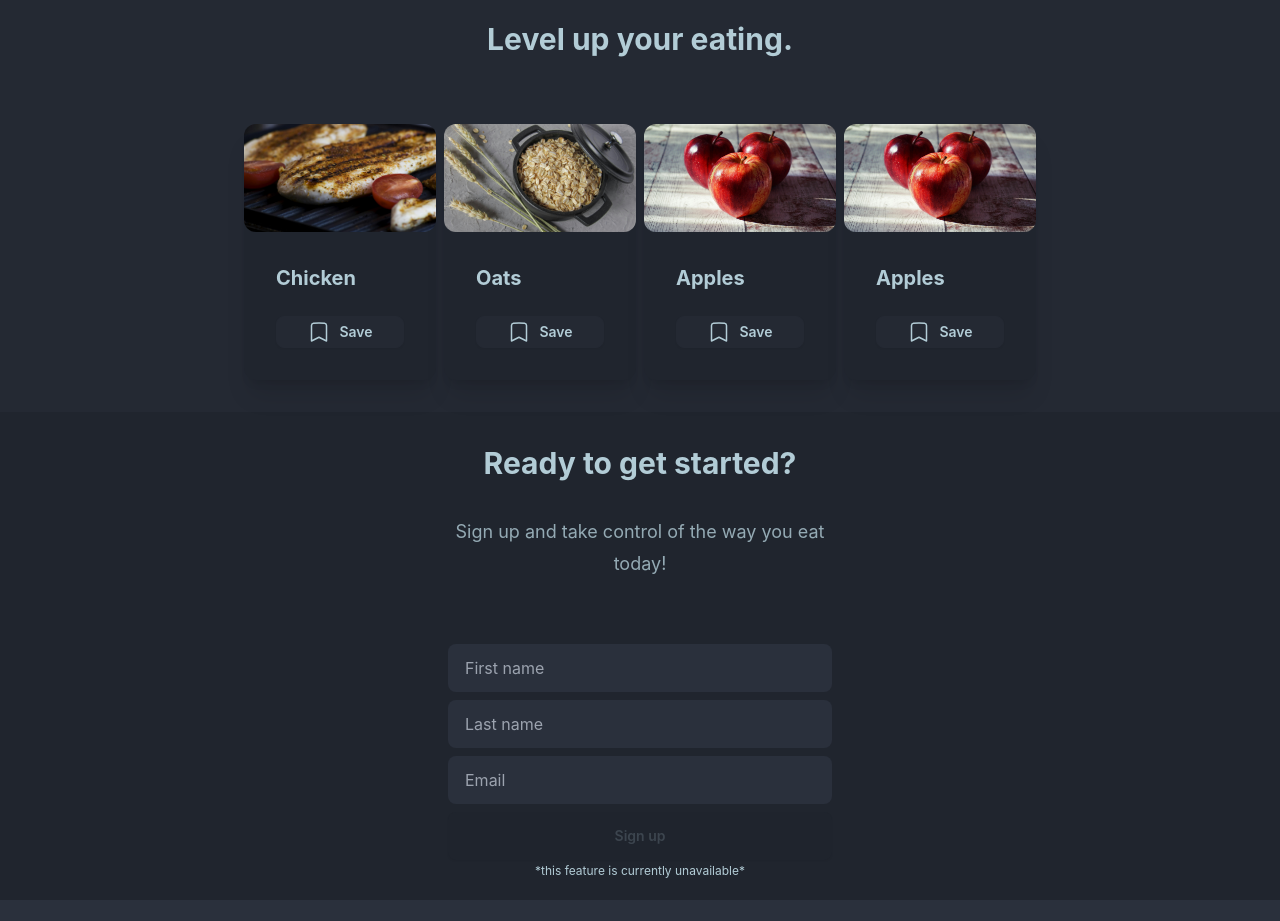
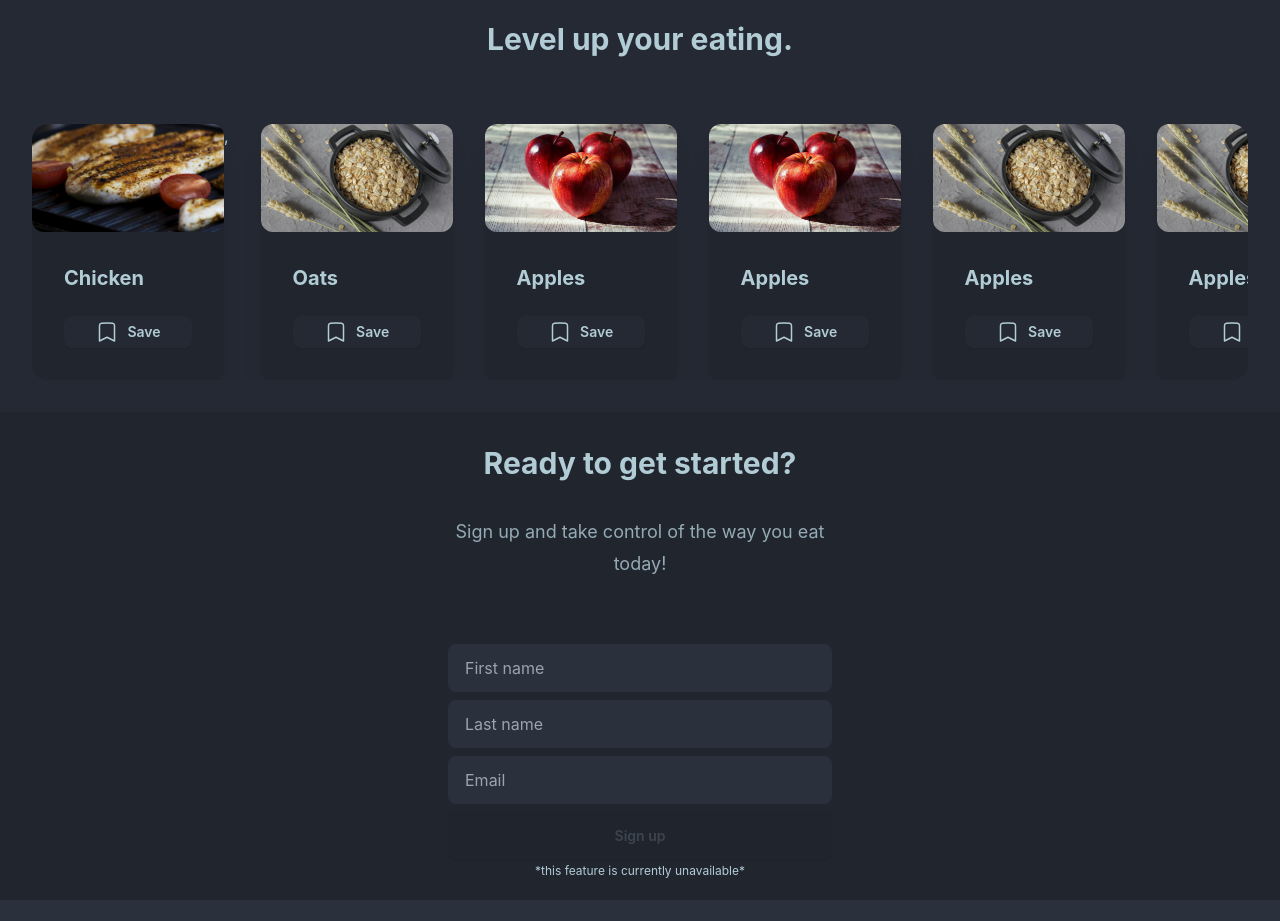
Before and after one commit to DanielCW7/food-finder, a React (Create React App) app: page / in a window 1280 px wide. Shown: the part 2700-3621 px from the top of the page. Built offline with nearby package versions, Linux system fonts and the light colour scheme.

Commit message:
BUILD(slider): style slider for 'suggestion' section

```diff
--- a/src/components/sections/suggestions.js
+++ b/src/components/sections/suggestions.js
@@ -2,9 +2,10 @@ import chicken from "../../images/chicken.jpg"
 import apple from "../../images/apples.jpg"
 import oats from "../../images/oats.jpg"
 import FoodCard from "../foodCard"
+import Slider from "../../components/slider"
 
 const Suggestions = () => {
-// will receive an array of healthy food items to be deleted from view or saved and then deleted from view
+// will receive an array of healthy food items
 
     return (
         <div className="bg-base-200 min-h-half flex flex-col justify-center">
@@ -13,12 +14,13 @@ const Suggestions = () => {
                     <h2 className="text-center mb-4"> Level up your eating. </h2>
                 </div>
 
-                <div className="flex justify-center flex-wrap gap-2">
+                <div>
+                    <Slider />
                     {/* populated via array */}
-                    <FoodCard name="Chicken" img={chicken} calories="90 calories per lb." attr_1="High Protein" attr_2="Affordable" />
+                    {/* <FoodCard name="Chicken" img={chicken} calories="90 calories per lb." attr_1="High Protein" attr_2="Affordable" />,
                     <FoodCard name="Oats" img={oats} calories="90 calories per cup" attr_1="High Fiber" attr_2="Affordable" />
                     <FoodCard name="Apples" img={apple} calories="90 calories each" attr_1="High Fiber" attr_2="Vit. C" />
-                    <FoodCard name="Apples" img={apple} calories="90 calories each" attr_1="High Fiber" attr_2="Vit. C" />
+                    <FoodCard name="Apples" img={apple} calories="90 calories each" attr_1="High Fiber" attr_2="Vit. C" /> */}
 
                 </div>
 
--- /dev/null
+++ b/src/components/slider.js
@@ -0,0 +1,51 @@
+// slider for 'suggestions' component
+// slider receives an array of objects - use typescript if possible to define the shape
+import FoodCard from "./foodCard";
+import chicken from "../images/chicken.jpg"
+import apple from "../images/apples.jpg"
+import oats from "../images/oats.jpg"
+
+const slider = (array) => {
+    const len = array.length;
+
+
+    return (
+        <div className="flex justify-center flex-wrap">
+            <div className="carousel rounded-box gap-8">
+                <div className="carousel-item">
+                    <FoodCard name="Chicken" img={chicken} calories="90 calories per lb." attr_1="High Protein" attr_2="Affordable" />,
+                </div>
+                <div className="carousel-item">
+                    <FoodCard name="Oats" img={oats} calories="90 calories per cup" attr_1="High Fiber" attr_2="Affordable" />
+                </div>
+                <div className="carousel-item">
+                    <FoodCard name="Apples" img={apple} calories="90 calories each" attr_1="High Fiber" attr_2="Vit. C" />
+                </div>
+                <div className="carousel-item">
+                    <FoodCard name="Apples" img={apple} calories="90 calories each" attr_1="High Fiber" attr_2="Vit. C" />
+                </div>
+                <div className="carousel-item">
+                    <FoodCard name="Apples" img={oats} calories="90 calories each" attr_1="High Fiber" attr_2="Vit. C" />
+                </div>
+                <div className="carousel-item">
+                    <FoodCard name="Apples" img={oats} calories="90 calories each" attr_1="High Fiber" attr_2="Vit. C" />
+                </div>
+                <div className="carousel-item">
+                    <FoodCard name="Apples" img={oats} calories="90 calories each" attr_1="High Fiber" attr_2="Vit. C" />
+                </div>
+                <div className="carousel-item">
+                    <FoodCard name="Apples" img={oats} calories="90 calories each" attr_1="High Fiber" attr_2="Vit. C" />
+                </div>
+                <div className="carousel-item">
+                    <FoodCard name="Apples" img={oats} calories="90 calories each" attr_1="High Fiber" attr_2="Vit. C" />
+                </div>
+                <div className="carousel-item">
+                    <FoodCard name="Apples" img={oats} calories="90 calories each" attr_1="High Fiber" attr_2="Vit. C" />
+                </div>
+            </div>
+        </div>
+
+    )
+}
+
+export default slider
```
